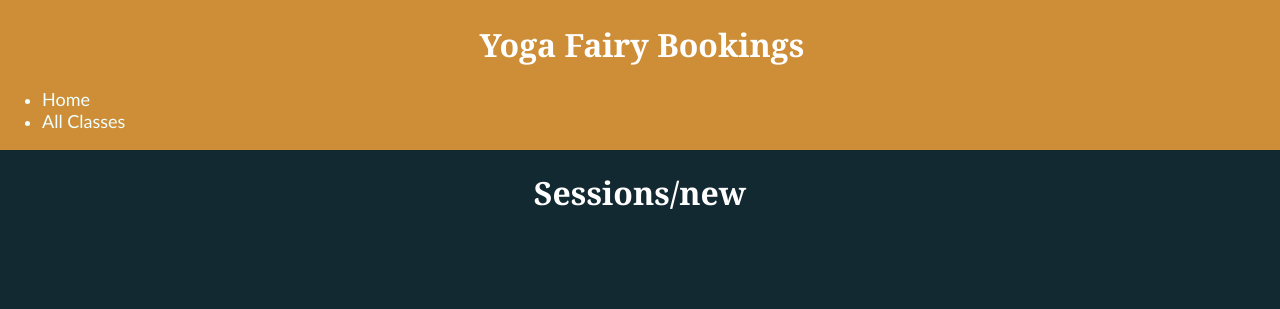
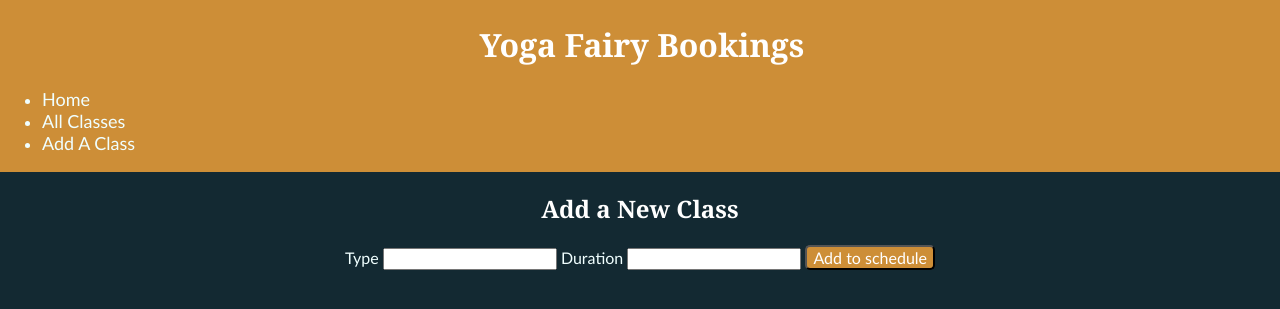
Before and after one commit to mhairilou/yoga_bookings, a Flask app: page /sessions/new in a window 1280 px wide. Shown: the top 309 px of the page. Run offline with Flask 2, Linux system fonts and the light colour scheme.

Commit message:
added a form that talks to the database!

```diff
--- a/yoga_bookings_app/templates/base.html
+++ b/yoga_bookings_app/templates/base.html
@@ -14,6 +14,7 @@
             <ul class="menu">
                 <li><a href="/">Home</a></li>
                 <li><a href="/sessions">All Classes</a></li>
+                <li><a href="/sessions/new">Add A Class</a></li>
 
         </ul>
         </nav>
--- a/yoga_bookings_app/templates/sessions/index.html
+++ b/yoga_bookings_app/templates/sessions/index.html
@@ -1,13 +1,12 @@
 {% extends "base.html" %}
 {% block content %}
 
-<h1> Sessions/index </h1>
+<h1> Upcoming classes: </h1>
 
 {% for session in sessions %}
 
 <section>
-    <h3>{{ session.yoga_type }}</h3>
-    <p>{{ session.duration }}</p>
+    <h3>{{ session.yoga_type }} - {{ session.duration }} min</h3>
 
 </section>
 
--- a/yoga_bookings_app/templates/sessions/new.html
+++ b/yoga_bookings_app/templates/sessions/new.html
@@ -1,7 +1,18 @@
+
 {% extends "base.html" %}
 {% block content %}
 
-<h1> Sessions/new </h1>
+<h2>Add a New Class</h2>
 
+<div class="form-container">
+
+    <form action="/sessions" method="post">
+        <label for="yoga_type">Type</label>
+        <input type="text" name="yoga_type" id="yoga_type">
+        <label for="duration">Duration</label>
+        <input type="number" name="duration" id="duration">
+        <input type="submit" class="submit-button" value="Add to schedule">
+      </form>
+    </div>
 
 {% endblock %}
```
